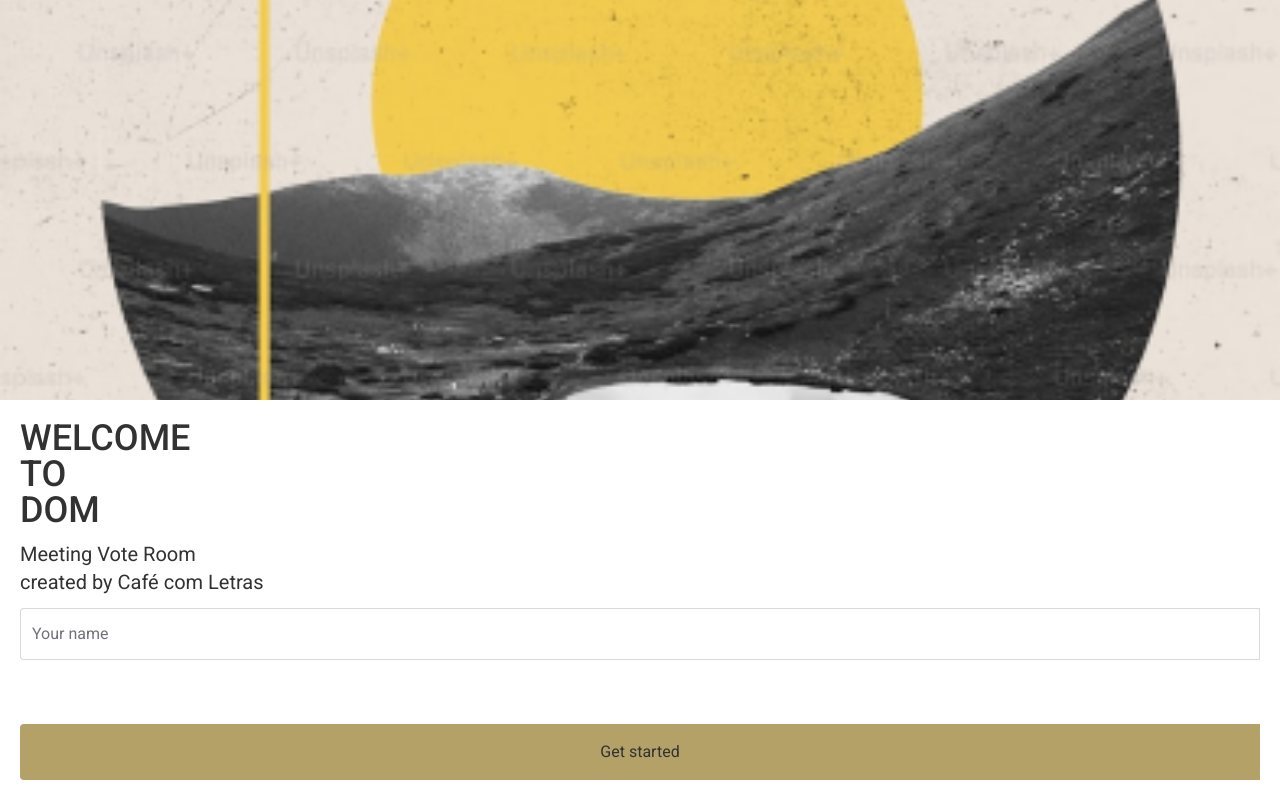
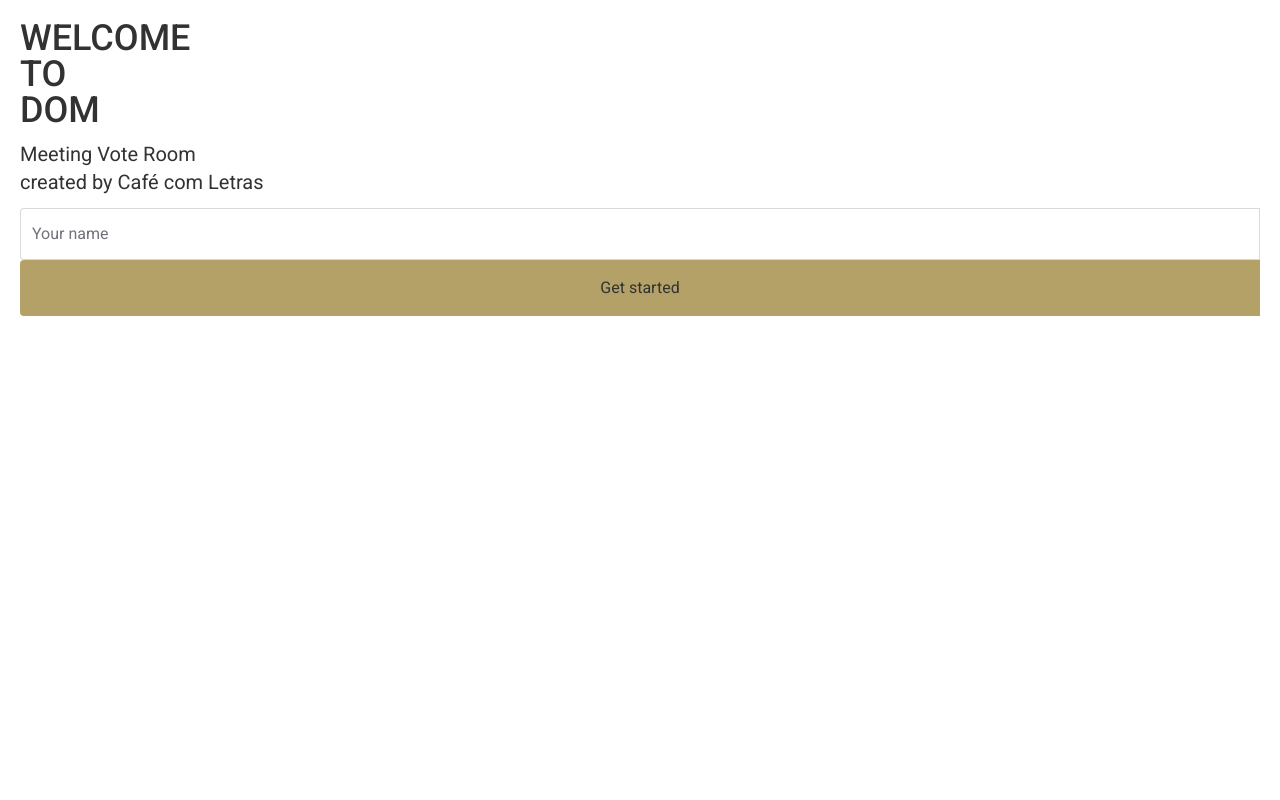
Before and after one commit to carolinaparisi/dom-app, a Next.js app: page / in a window 1280 px wide. Built offline with nearby package versions, Linux system fonts and the light colour scheme.

Commit message:
fix: add max-h-screen property

```diff
--- a/src/app/page.tsx
+++ b/src/app/page.tsx
@@ -5,7 +5,7 @@
 
 export default function Home() {
 	return (
-		<div className="h-screen">
+		<div className="max-h-screen">
 			<div className="h-1/2 relative">
 				<Image alt="" src={background} fill objectFit="cover" />
 			</div>
```
